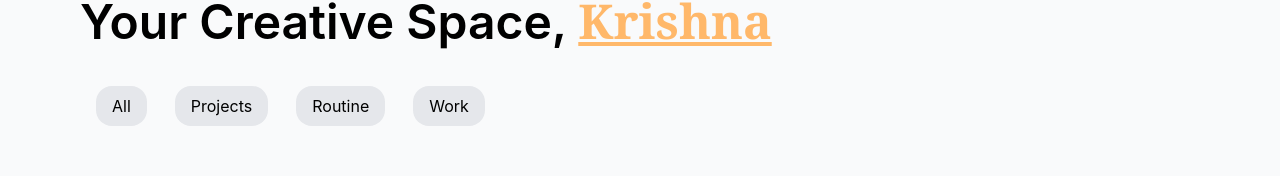
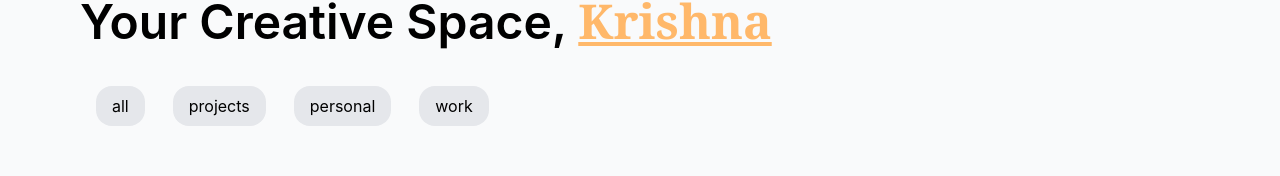
Before and after one commit to krishnakeshariya1/react-skill-build-projects, a React (Vite) app in the folder Notes-App/: page / in a window 1280 px wide. Shown: the part 109-285 px from the top of the page. Built offline with nearby package versions, Linux system fonts and the light colour scheme.

Commit message:
added filter functionality

```diff
--- a/Notes-App/src/App.jsx
+++ b/Notes-App/src/App.jsx
@@ -13,6 +13,7 @@ const App = () => {
       return [];
     }
   });
+  const [selectedCategory, setSelectedCategory] = useState("all");
 
   useEffect(() => {
     localStorage.setItem("notes", JSON.stringify(notes));
@@ -48,10 +49,16 @@ const App = () => {
       }
     }))
   }
+  useEffect(()=>{
+    console.log(selectedCategory)
+  },[setSelectedCategory])
+
+  const filterNote =  selectedCategory.toLowerCase() === "all" ? notes : notes.filter((note)=> note.category.toLowerCase() === selectedCategory)
+
   return (
     <BrowserRouter>
       <Routes>
-        <Route path="/" element={<Dashboard notes={notes} deleteNote={deleteNote} DoneNote={DoneNote} />} />
+        <Route path="/" element={<Dashboard notes={filterNote} deleteNote={deleteNote} DoneNote={DoneNote} filterNote={setSelectedCategory} />} />
         <Route path="/Add" element={<AddNotesPage handleSubmit={createNote} />} />
       </Routes>
     </BrowserRouter>
--- a/Notes-App/src/Components/Category.jsx
+++ b/Notes-App/src/Components/Category.jsx
@@ -1,13 +1,20 @@
-export const Category = () => {
+const categories = ["all", "projects", "personal", "work"];
+
+export const Category = ({ filterNote }) => {
     return (
         <div className="px-20 py-10">
-            <h1 className="text-5xl font-semibold ">Your Creative Space, <span className="text-orange-300 font-serif underline   capitalize">Krishna</span></h1>
-            <ul className="flex gap-7 items-center mt-10 ml-4">
-                <li className="bg-gray-200 py-2 px-4 rounded-2xl hover:shadow-2xl hover:bg-gray-300 cursor-pointer">All </li>
-                <li className="bg-gray-200 py-2 px-4 rounded-2xl hover:shadow-2xl hover:bg-gray-300 cursor-pointer">Projects</li>
-                <li className="bg-gray-200 py-2 px-4 rounded-2xl hover:shadow-2xl hover:bg-gray-300 cursor-pointer">Routine</li>
-                <li className="bg-gray-200 py-2 px-4 rounded-2xl hover:shadow-2xl hover:bg-gray-300 cursor-pointer">Work</li>
-            </ul>
+           <h1 className="text-5xl font-semibold ">Your Creative Space, <span className="text-orange-300 font-serif underline   capitalize">Krishna</span></h1>
+        <ul className="flex gap-7 items-center mt-10 ml-4">
+            {categories.map((cat) => (
+                <li
+                    key={cat}
+                    onClick={() => filterNote(cat)}
+                    className="bg-gray-200 py-2 px-4 rounded-2xl hover:shadow-2xl hover:bg-gray-300 cursor-pointer"
+                >
+                    {cat}
+                </li>
+            ))}
+        </ul>
         </div>
-    )
-}
+    );
+};
--- a/Notes-App/src/Pages/Dashboard.jsx
+++ b/Notes-App/src/Pages/Dashboard.jsx
@@ -2,11 +2,11 @@ import { Category } from "../Components/Category"
 import { Navbar } from "../Components/Navbar"
 import { NotesCard } from "../Components/NotesCard"
 
-export const Dashboard = ({notes, deleteNote, DoneNote}) => {
+export const Dashboard = ({notes, deleteNote, DoneNote, filterNote}) => {
     return (
         <div className="w-full min-h-screen  bg-gray-50">
             < Navbar />
-            < Category/>
+            < Category filterNote={filterNote}/>
             < NotesCard notes={notes} deleteNote={deleteNote} DoneNote={DoneNote}/>
         </div>
     )
```
